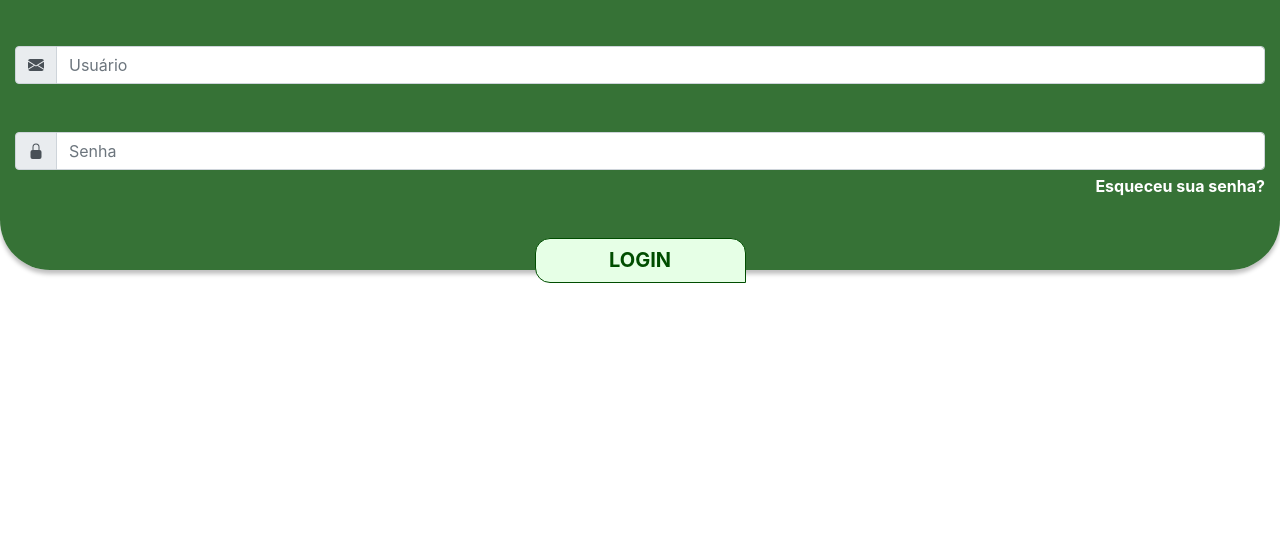
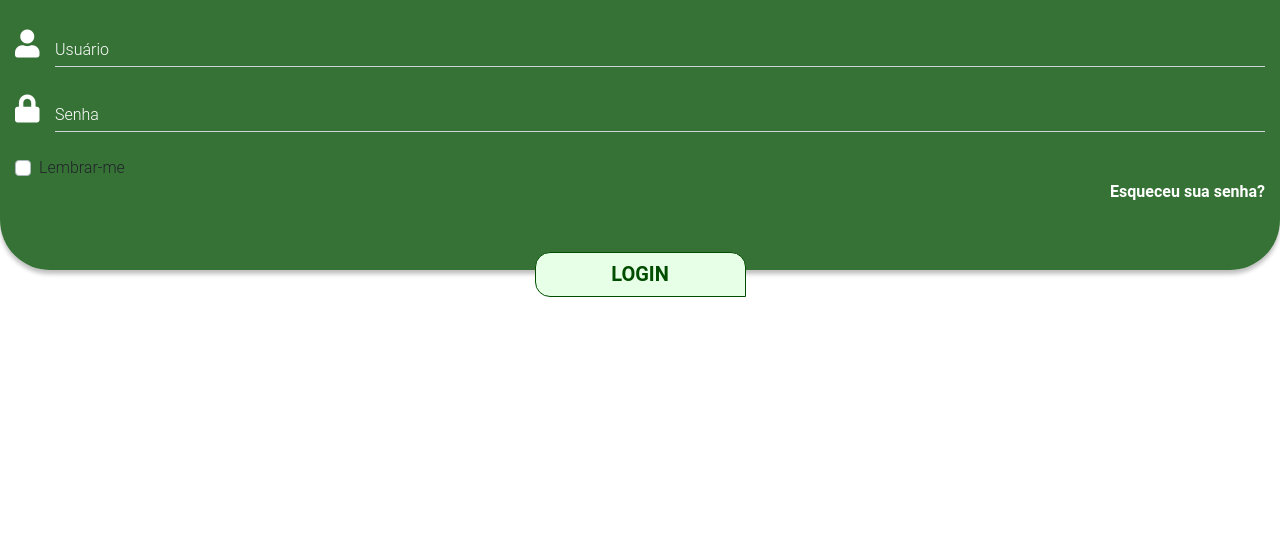
Before and after one commit to ThaiseMed/health-track, a plain HTML site: page index.html in a window 1280 px wide. Shown: the part 106-657 px from the top of the page. Drawn offline with Linux system fonts and the light colour scheme.

Commit message:
Alterado para MBD

```diff
--- a/css/login.css
+++ b/css/login.css
@@ -28,3 +28,10 @@ header{
   width: 2.2em;
   margin-right: 0.7em;
 }
+
+.md-form .prefix,
+.md-form .prefix.active,
+.md-form input,
+.md-form label{
+  color: #ffffff !important;
+}
--- a/index.html
+++ b/index.html
@@ -3,12 +3,15 @@
 <html lang="pt-br">
 
 <head>
+  <meta charset="UTF-8">
+  <meta name="viewport" content="width=device-width, initial-scale=1, shrink-to-fit=no" />
+  <meta http-equiv="X-UA-Compatible" content="IE-edge" />
   <title>HealthTrack</title>
   <meta name="description" content="Aplicativo focado em ajudar pessoas a entrarem em forma." />
-  <meta http-equiv="X-UA-Compatible" content="IE-edge" />
-  <meta name="viewport" content="width=device-width, initial-scale=1" />
 
-  <link rel="stylesheet" href="css/bootsrap-4.5.0/bootstrap.min.css">
+  <link rel="stylesheet" href="https://use.fontawesome.com/releases/v5.8.2/css/all.css">
+  <link rel="stylesheet" href="css/MDB-4.19.0/bootstrap.min.css">
+  <link rel="stylesheet" href="css/MDB-4.19.0/mdb.min.css">
   <link rel="stylesheet" href="css/site.css">
   <link rel="stylesheet" href="css/login.css">
 </head>
@@ -18,46 +21,33 @@
     <img src="img/logo_HT_nome.png" />
   </header>
 
-  <main role="main" class="container-fluid retangulo pt-5">
-    <form class="no-padding">
-      <div class="form-row align-items-center">
-        <div class="col-sm-12">
-          <div class="input-group mb-5">
-            <div class="input-group-prepend">
-              <div class="input-group-text">
-                <svg class="bi bi-envelope-fill" width="1em" height="1em" viewBox="0 0 16 16" fill="currentColor"
-                  xmlns="http://www.w3.org/2000/svg">
-                  <path fill-rule="evenodd"
-                    d="M.05 3.555A2 2 0 0 1 2 2h12a2 2 0 0 1 1.95 1.555L8 8.414.05 3.555zM0 4.697v7.104l5.803-3.558L0 4.697zM6.761 8.83l-6.57 4.027A2 2 0 0 0 2 14h12a2 2 0 0 0 1.808-1.144l-6.57-4.027L8 9.586l-1.239-.757zm3.436-.586L16 11.801V4.697l-5.803 3.546z">
-                  </path>
-                </svg>
-              </div>
-            </div>
-            <input type="text" class="form-control" id="txtUsuario" placeholder="Usuário">
+  <main role="main" class="container-fluid retangulo pt-1">
+    <div class="row">
+      <div class="col-md-12">
+        <form>
+          <div class="md-form">
+            <i class="fas fa-user prefix"></i>
+            <input type="text" id="txtUsuario" class="form-control">
+            <label for="txtUsuario">Usuário</label>
           </div>
-        </div>
-        <div class="col-sm-12 mb-1">
-          <div class="input-group">
-            <div class="input-group-prepend">
-              <div class="input-group-text">
-                <svg class="bi bi-lock-fill" width="1em" height="1em" viewBox="0 0 16 16" fill="currentColor"
-                  xmlns="http://www.w3.org/2000/svg">
-                  <rect width="11" height="9" x="2.5" y="7" rx="2"></rect>
-                  <path fill-rule="evenodd" d="M4.5 4a3.5 3.5 0 1 1 7 0v3h-1V4a2.5 2.5 0 0 0-5 0v3h-1V4z"></path>
-                </svg>
-              </div>
-            </div>
-            <input type="password" class="form-control" id="txtSenha" placeholder="Senha">
+          <div class="md-form">
+            <i class="fas fa-lock prefix"></i>
+            <input type="password" id="txtSenha" class="form-control">
+            <label for="txtSenha">Senha</label>
           </div>
-        </div>
-        <div class="col-sm-12 text-right mb-4">
-          <a class="text-branco font-weight-bold">Esqueceu sua senha?</a>
-        </div>
-        <div class="col-sm-12 mt-3 text-center">
-          <button type="submit">LOGIN</button>
-        </div>
+          <div class="custom-control custom-checkbox custom-control-inline">
+            <input type="checkbox" class="custom-control-input" id="chkLembrar">
+            <label class="custom-control-label" for="chkLembrar">Lembrar-me</label>
+          </div>
+          <div class="text-right mb-5">
+            <a class="text-branco font-weight-bold">Esqueceu sua senha?</a>
+          </div>
+          <div class="mt-3 text-center">
+            <button type="submit">LOGIN</button>
+          </div>
+        </form>
       </div>
-    </form>
+    </div>
   </main>
 
   <footer class="fixed-bottom text-center">
@@ -72,8 +62,10 @@
       </div>
     </div>
   </footer>
-  <script src="js/jquery-3.5.1.js"></script>
-  <script src="js/bootstrap-4.5.0/bootstrap.min.js"></script>
+  <script src="js/MDB-4.19.0/jquery.min.js"></script>
+  <script src="js/MDB-4.19.0/popper.min.js"></script>
+  <script src="js/MDB-4.19.0/bootstrap.min.js"></script>
+  <script src="js/MDB-4.19.0/mdb.min.js"></script>
 </body>
 
 </html>
```
